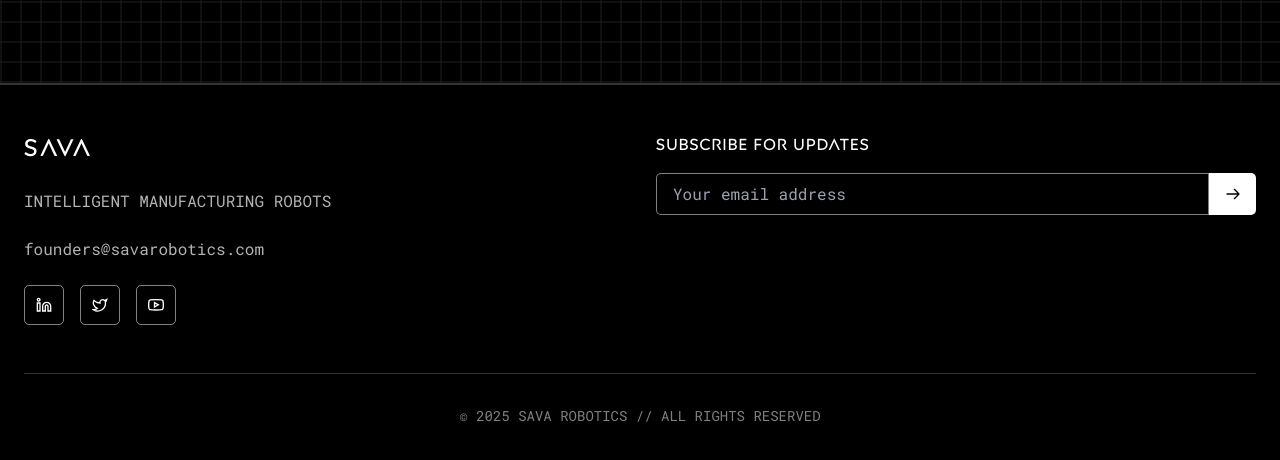
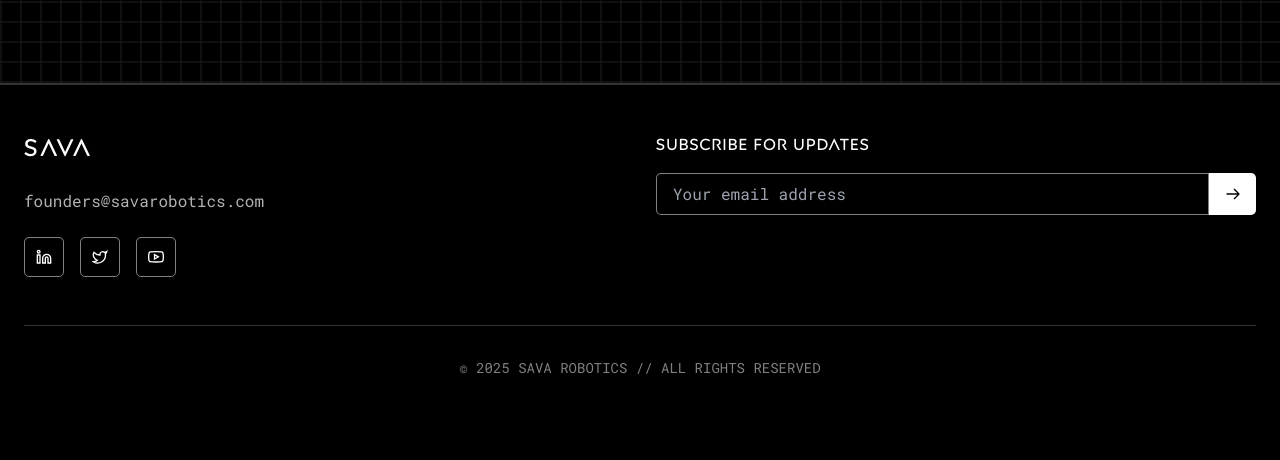
Before and after one commit to SavaRobotics/SavaRobotics.github.io, a plain HTML site: page index.html in a window 1280 px wide. Shown: the part 2665-3125 px from the top of the page. After the commit the page ends 3091 px from the top, so only its background shows below. Drawn offline with nearby package versions, Linux system fonts and the light colour scheme.

Commit message:
Update index.html

```diff
--- a/index.html
+++ b/index.html
@@ -277,7 +277,6 @@
                     <div class="flex items-center mb-6">
                         <span class="text-2xl font-posterama tracking-widest">SAVA</span>
                     </div>
-                    <p class="font-mono text-white/70 mb-6">INTELLIGENT MANUFACTURING ROBOTS</p>
                     <p class="font-mono text-white/70 mb-6">
                         <a href="mailto:founders@savarobotics.com" class="hover:text-white transition-colors">founders@savarobotics.com</a>
                     </p>
```
